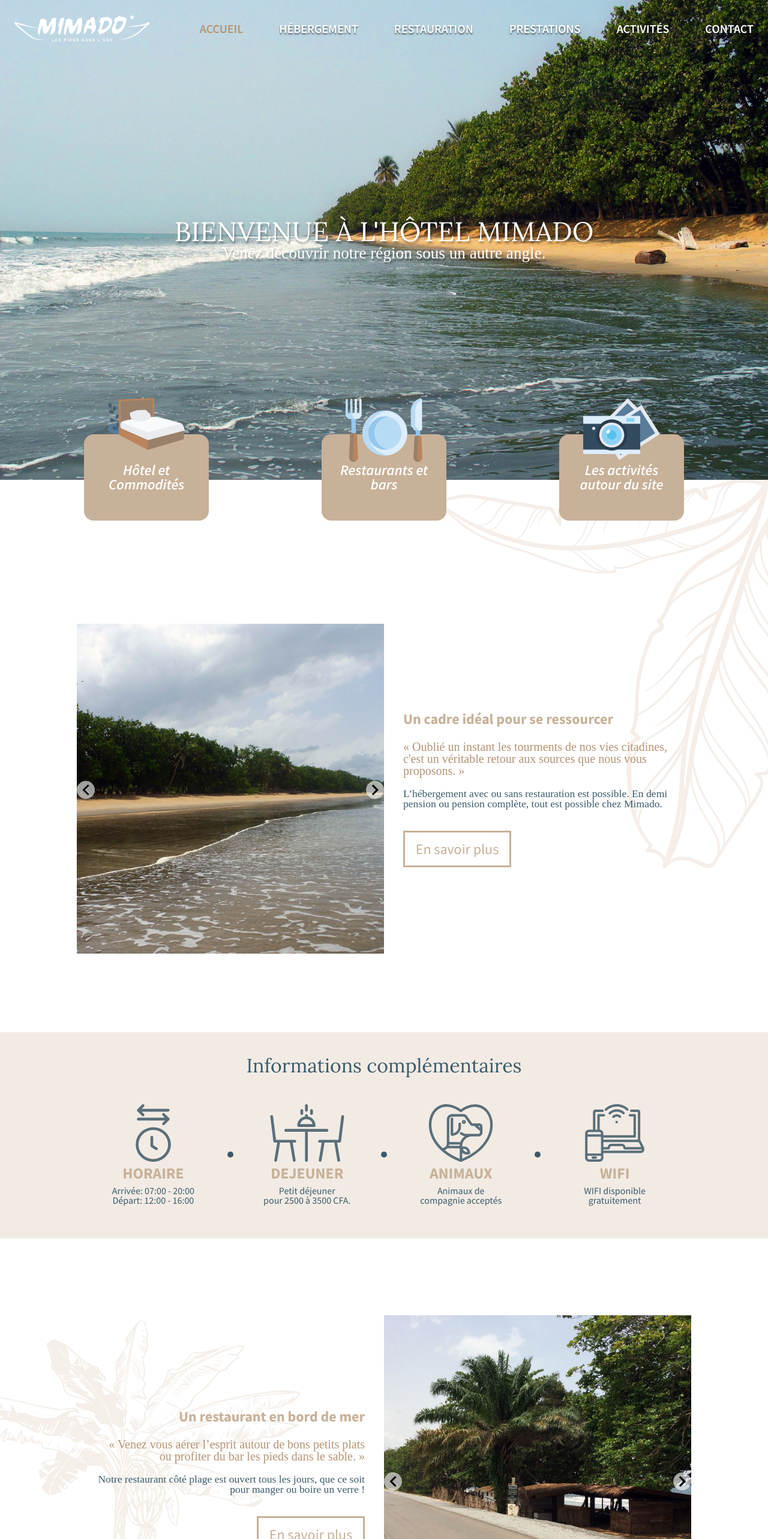
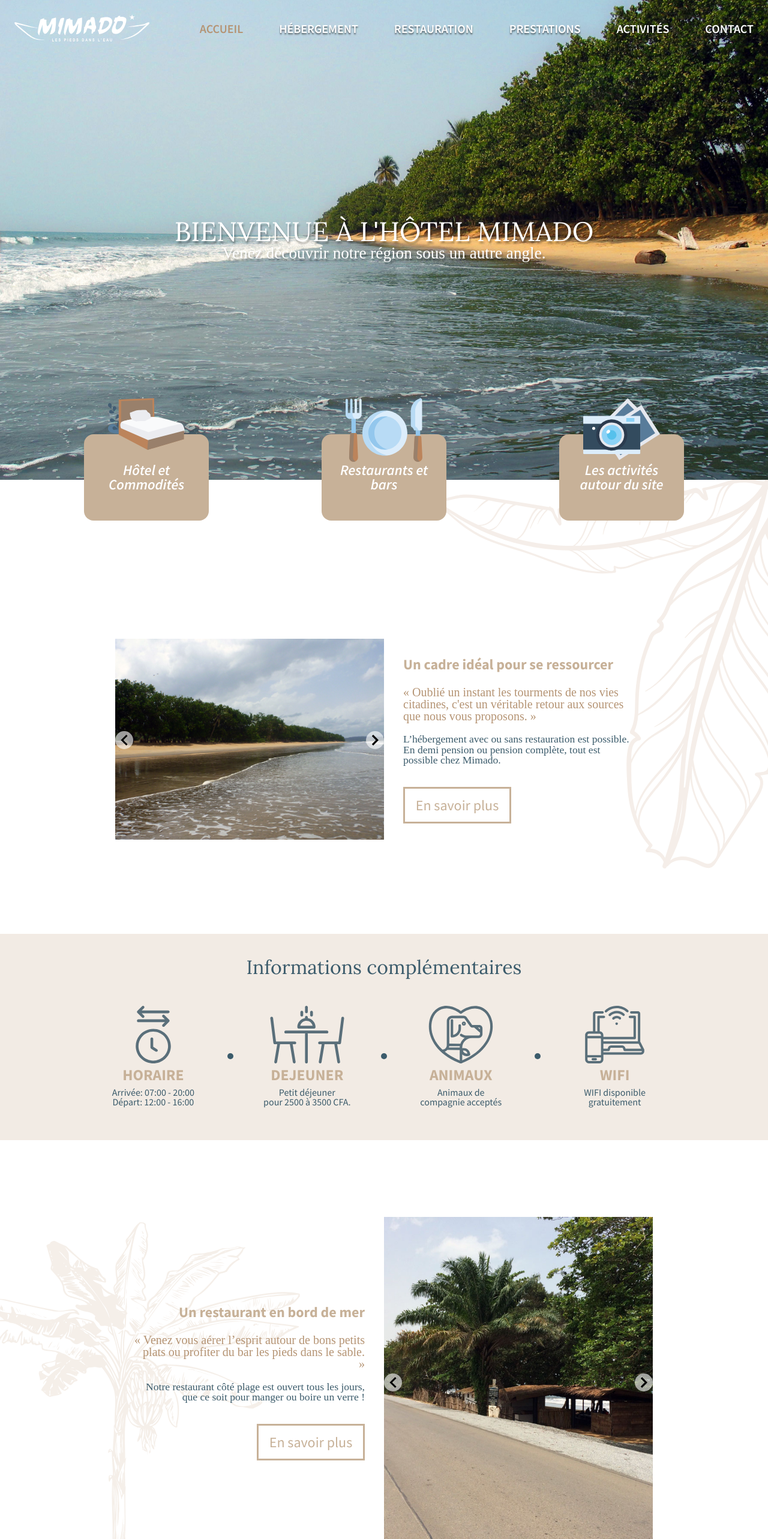
Before and after one commit to MarcChayer/hotel-Mimado, a React app: page / in a window 1280 px wide. Shown: the top 2566 px of the page at 60% size. Built offline with nearby package versions, Linux system fonts and the light colour scheme; a web font is replaced by a local one.

Commit message:
FIX size picture of slideshows for home page

```diff
--- a/src/components/Home/home.scss
+++ b/src/components/Home/home.scss
@@ -93,7 +93,8 @@
           overflow: hidden;
           width: 100%;
           .slideImage{
-            height: 550px;
+            // height: 550px;
+            width: 100%;
           }
         }
       }
@@ -259,21 +260,6 @@
   }
 }
 
-@media screen and (min-width:2560px) {
-  .home {
-    .firstContainer {
-      .firstTitleGroup {
-        .firstTitle {
-          font-size: 4rem!important;
-        }
-      }
-      .secondText {
-        font-size: 2.5rem!important;
-      }
-    }
-  }
-}
-
 @media screen and (min-width:850px) {
   .home {
     .firstContainer {
@@ -333,7 +319,7 @@
         align-items: center;
         justify-content: center;
         margin-bottom: 8em;
-        width: 80%;
+        width: 70%;
         .containerSlide {
           max-width:50%;
         }
@@ -362,7 +348,7 @@
         flex-direction: row-reverse;
         align-items: center;
         justify-content: center;
-        width: 80%;
+        width: 70%;
         margin: 8em 0;
         .containerSlide {
           max-width:50%;
@@ -435,6 +421,16 @@
 
 @media screen and (min-width:2560px) {
   .home {
+    .firstContainer {
+      .firstTitleGroup {
+        .firstTitle {
+          font-size: 4rem!important;
+        }
+      }
+      .secondText {
+        font-size: 2.5rem!important;
+      }
+    }
     .secondContainer {
       .firstBloc{
         width: 60%;
```
Also changed, not shown: src/assets/images/accueil/bloc1/accueil1.jpg.
